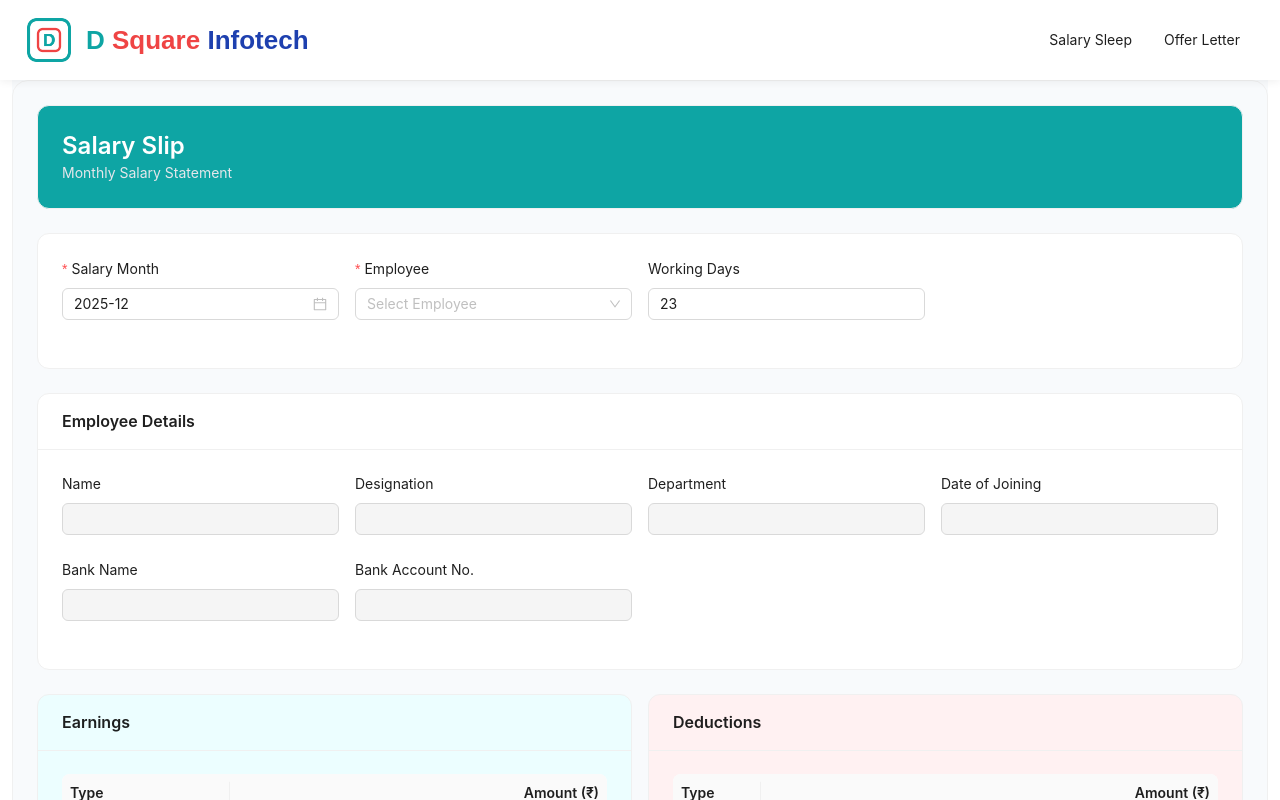
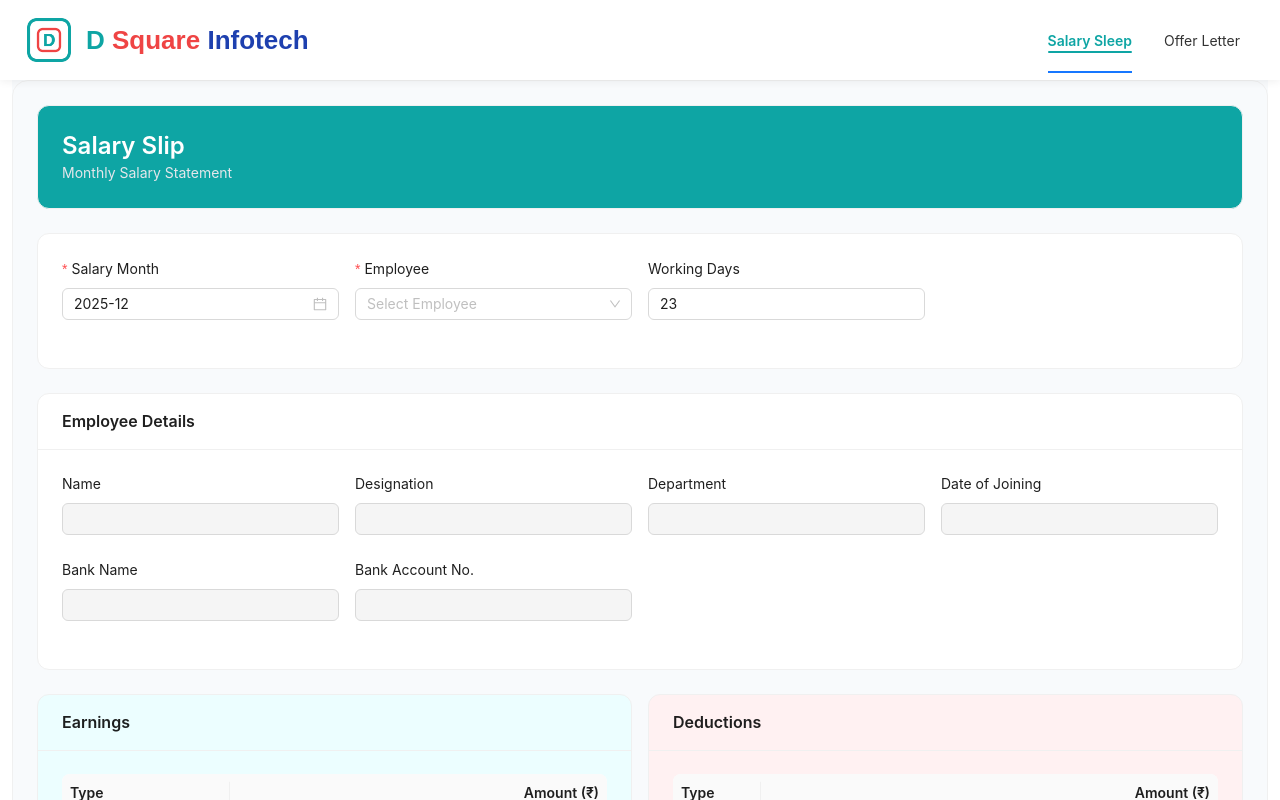
Before and after one commit to Dhaval2203/DSquareDocuments, a Next.js app: page / in a window 1280 px wide. Shown: the top 800 px of the page. Built offline with nearby package versions, Linux system fonts and the light colour scheme; what @react-pdf/renderer would draw is missing.

Commit message:
Header change

```diff
--- a/app/src/Component/Header.js
+++ b/app/src/Component/Header.js
@@ -4,12 +4,16 @@
 import { Button, Layout } from 'antd';
 import Image from 'next/image';
 import { useEffect, useState } from 'react';
-import { TiThMenuOutline } from "react-icons/ti";
-import { CiSquareCheck } from "react-icons/ci";
-import { accentColor, primaryColor, secondaryColor, whiteColor } from '../Utils/Colors';
+import { TiThMenuOutline } from 'react-icons/ti';
+import { CiSquareCheck } from 'react-icons/ci';
+import {
+    accentColor,
+    primaryColor,
+    secondaryColor,
+    whiteColor,
+} from '../Utils/Colors';
 import { menuItems } from '../Utils/Const';
-import { scrollToSection } from '../Utils/Scroll';
-import { useRouter } from 'next/navigation';
+import { useRouter, usePathname } from 'next/navigation';
 
 const { Header } = Layout;
 
@@ -23,7 +27,7 @@
     { ssr: false }
 );
 
-// Utility function to convert hex color to rgba with opacity
+// Utility: hex → rgba
 const hexToRgba = (hex, opacity = 0.2) => {
     const r = parseInt(hex.slice(1, 3), 16);
     const g = parseInt(hex.slice(3, 5), 16);
@@ -32,56 +36,69 @@
 };
 
 export default function Headers() {
-    const [selectedKey, setSelectedKey] = useState('home');
+    const router = useRouter();
+    const pathname = usePathname();
+
+    const [selectedKey, setSelectedKey] = useState('salarysleep');
     const [drawerOpen, setDrawerOpen] = useState(false);
 
-    const router = useRouter();
+    // Update selectedKey based on current route
+    useEffect(() => {
+        const activeItem = menuItems.find((item) =>
+            pathname === '/' ? item.key === 'salarysleep' : pathname.startsWith(item.key)
+        );
+
+        if (activeItem) {
+            window.requestAnimationFrame(() => {
+                setSelectedKey(activeItem.key);
+            });
+        }
+    }, [pathname]);
 
     const handleMenuClick = ({ key }) => {
         setSelectedKey(key);
         setDrawerOpen(false);
         router.push(key);
-        scrollToSection(key);
     };
 
-    useEffect(() => {
-        const headerEl = document.querySelector('header');
-        const headerHeight = headerEl ? headerEl.offsetHeight : 90;
-
-        const observer = new IntersectionObserver(
-            (entries) => {
-                const visible = entries.filter((e) => e.isIntersecting);
-
-                if (visible.length) {
-                    visible.sort((a, b) => b.intersectionRatio - a.intersectionRatio);
-                    setSelectedKey(visible[0].target.id);
-                    return;
-                }
-
-                const sorted = entries.sort(
-                    (a, b) =>
-                        Math.abs(a.boundingClientRect.top - headerHeight) -
-                        Math.abs(b.boundingClientRect.top - headerHeight)
-                );
-
-                if (sorted.length) {
-                    setSelectedKey(sorted[0].target.id);
-                }
-            },
-            {
-                root: null,
-                rootMargin: `-${headerHeight}px 0px -40% 0px`,
-                threshold: [0, 0.25, 0.5, 0.75, 1],
-            }
-        );
-
-        menuItems.forEach((item) => {
-            const el = document.getElementById(item.key);
-            if (el) observer.observe(el);
-        });
-
-        return () => observer.disconnect();
-    }, []);
+    // Prepare desktop menu items with underline for active and hover effect
+    const desktopMenuItems = menuItems.map((item) => ({
+        key: item.key,
+        label: (
+            <span
+                style={{
+                    position: 'relative',
+                    color: selectedKey === item.key ? primaryColor : '#333',
+                    fontWeight: selectedKey === item.key ? 600 : 400,
+                    paddingBottom: 4,
+                    cursor: 'pointer',
+                    transition: 'color 0.2s',
+                }}
+                onMouseEnter={(e) => {
+                    e.currentTarget.style.color = secondaryColor;
+                }}
+                onMouseLeave={(e) => {
+                    e.currentTarget.style.color =
+                        selectedKey === item.key ? primaryColor : '#333';
+                }}
+            >
+                {item.label}
+                {selectedKey === item.key && (
+                    <span
+                        style={{
+                            position: 'absolute',
+                            bottom: 0,
+                            left: 0,
+                            width: '100%',
+                            height: 2,
+                            backgroundColor: primaryColor,
+                            borderRadius: 2,
+                        }}
+                    />
+                )}
+            </span>
+        ),
+    }));
 
     return (
         <Header
@@ -103,7 +120,7 @@
             {/* Logo */}
             <div style={{ display: 'flex', alignItems: 'center', gap: 12 }}>
                 <Image src="/Logo.png" alt="D Square Logo" width={50} height={50} />
-                <span style={{ fontSize: 26, fontWeight: 900, lineHeight: 1 }}>
+                <span style={{ fontSize: 26, fontWeight: 900 }}>
                     <span style={{ color: primaryColor }}>D</span>{' '}
                     <span style={{ color: secondaryColor }}>Square</span>{' '}
                     <span style={{ color: accentColor }}>Infotech</span>
@@ -115,30 +132,20 @@
                 <ClientMenu
                     mode="horizontal"
                     disabledOverflow
-                    className="custom-menu"
                     selectedKeys={[selectedKey]}
                     onClick={handleMenuClick}
-                    items={menuItems}
+                    items={desktopMenuItems}
+                    style={{ borderBottom: 'none' }}
                 />
             </div>
 
             {/* Mobile Menu Button */}
-            <div style={{ display: 'flex', alignItems: 'center', gap: 12 }}>
             <Button
                 className="mobile-menu-btn"
                 type="text"
                 icon={<TiThMenuOutline style={{ color: secondaryColor, fontSize: 28 }} />}
                 onClick={() => setDrawerOpen(true)}
-                    style={{
-                        display: 'flex',
-                        alignItems: 'center',
-                        justifyContent: 'center',
-                        padding: 0,
-                        height: '100%',
-                        lineHeight: 1,
-                    }}
             />
-            </div>
 
             {/* Mobile Drawer */}
             <ClientDrawer
@@ -146,7 +153,6 @@
                 open={drawerOpen}
                 onClose={() => setDrawerOpen(false)}
             >
-                <div style={{ display: 'flex', flexDirection: 'column', gap: 0 }}>
                 {menuItems.map((item) => (
                     <div
                         key={item.key}
@@ -157,26 +163,36 @@
                             alignItems: 'center',
                             padding: '12px 16px',
                             cursor: 'pointer',
-                                backgroundColor: selectedKey === item.key ? hexToRgba(primaryColor, 0.2) : 'transparent',
+                            backgroundColor:
+                                selectedKey === item.key
+                                    ? hexToRgba(primaryColor, 0.2)
+                                    : 'transparent',
                             borderBottom: `1px solid ${accentColor}80`,
-                                borderRadius: 8, // <-- Add this line for rounded corners
-                                margin: '4px 0', // optional: small gap between items
+                            borderRadius: 8,
+                            margin: '4px 0',
                         }}
                     >
                         <span
                             style={{
-                                    color: selectedKey === item.key ? secondaryColor : primaryColor,
+                                color:
+                                    selectedKey === item.key
+                                        ? secondaryColor
+                                        : primaryColor,
                                 fontWeight: selectedKey === item.key ? 600 : 400,
                             }}
                         >
                             {item.label}
                         </span>
                         {selectedKey === item.key && (
-                                <CiSquareCheck style={{ color: secondaryColor, fontSize: 20, strokeWidth: 1.5 }} />
+                            <CiSquareCheck
+                                style={{
+                                    color: secondaryColor,
+                                    fontSize: 20,
+                                }}
+                            />
                         )}
                     </div>
                 ))}
-                </div>
             </ClientDrawer>
         </Header>
     );
```
Lines whose indentation alone changed are shown as unchanged.
